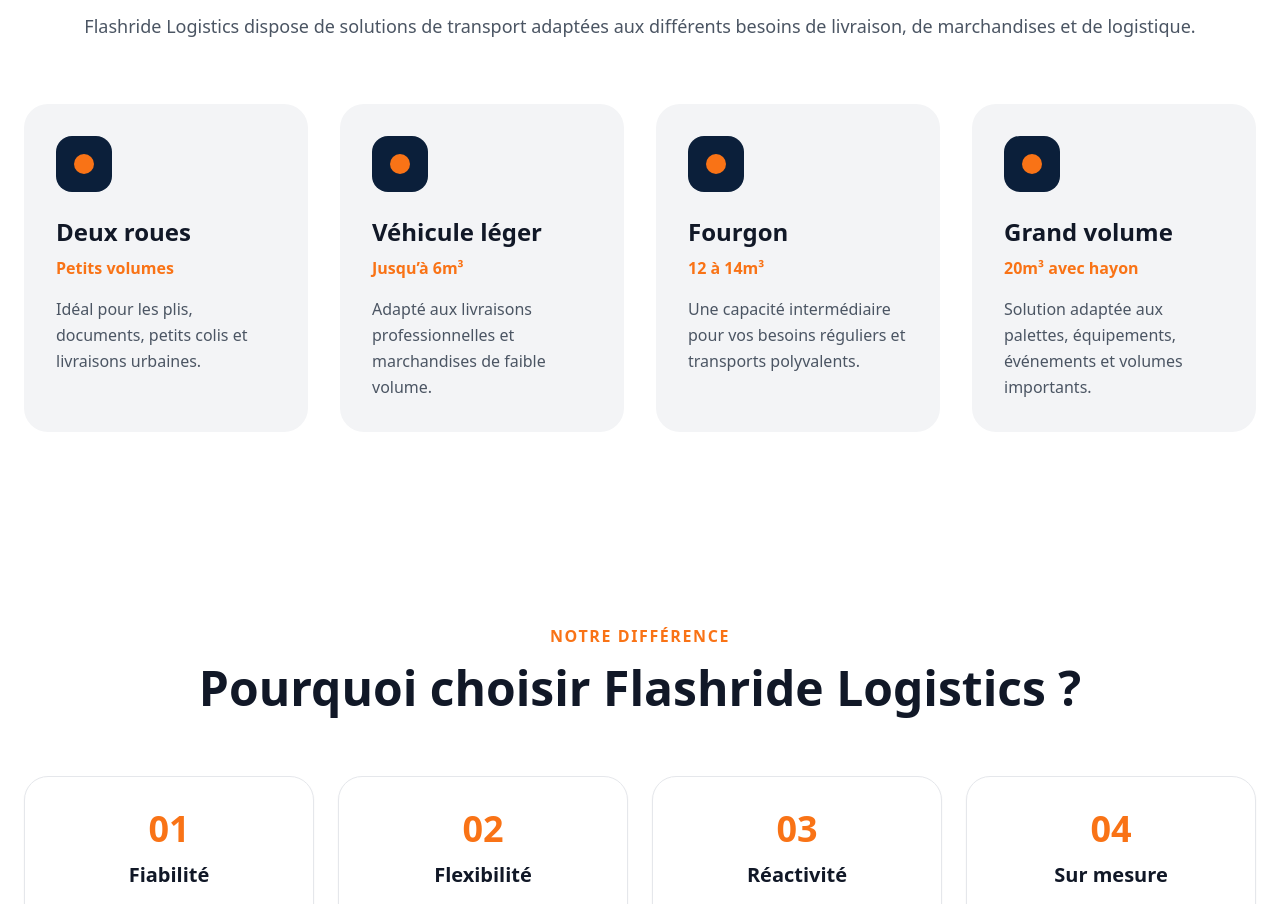
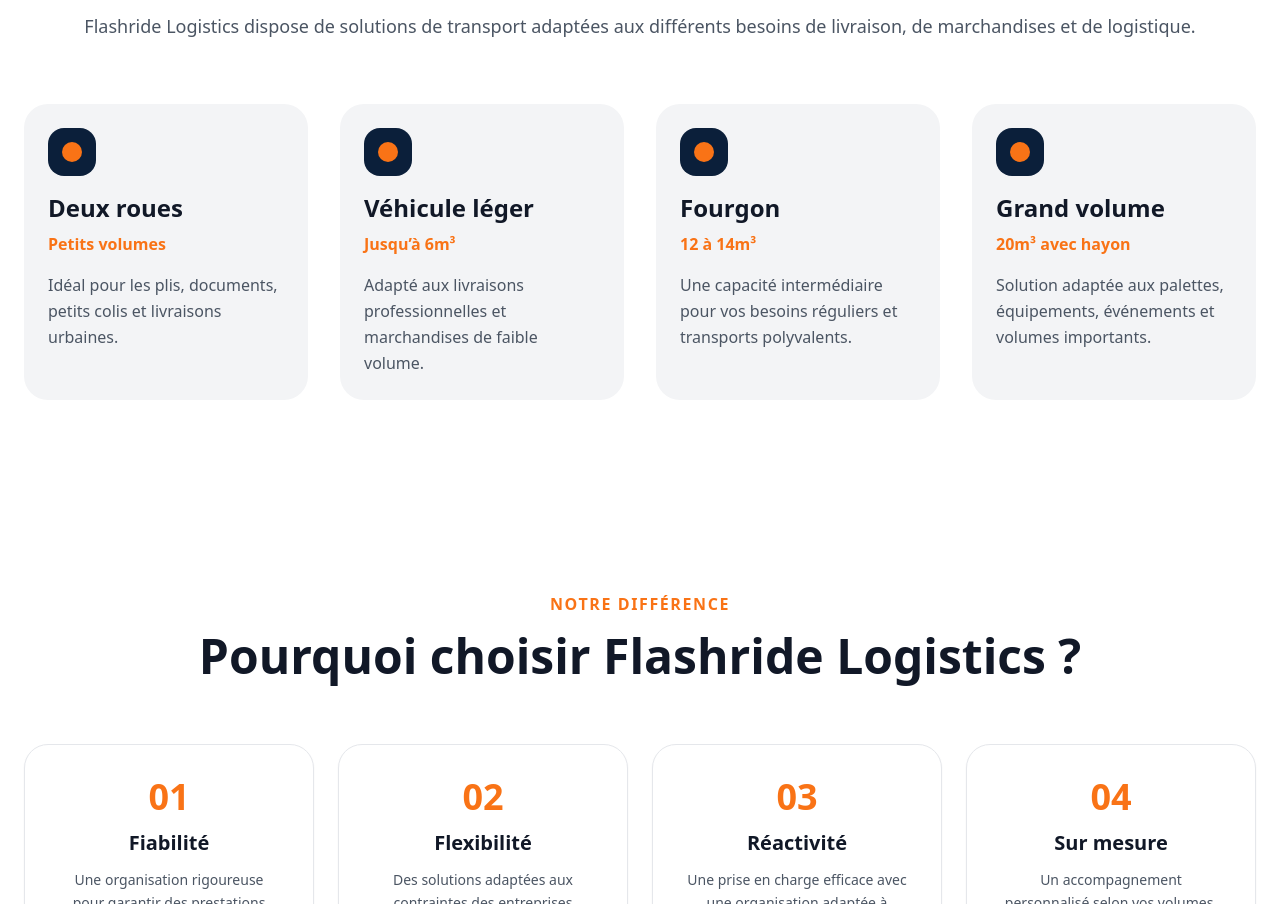
Before and after one commit to jasonvandommele-commits/flashride-logistics, a Next.js app: page / in a window 1280 px wide. Shown: the part 2266-3170 px from the top of the page. Built offline with nearby package versions, Linux system fonts and the light colour scheme.

Commit message:
Update page.jsx

```diff
--- a/app/page.jsx
+++ b/app/page.jsx
@@ -403,12 +403,11 @@ export default function FlashrideLogisticsWebsite() {
 
 
               <div
-                key={index}
-                className="bg-gray-100 rounded-3xl p-8 hover:shadow-xl transition"
-              >
+              key={index}
+              className="bg-gray-100 rounded-3xl p-6 hover:shadow-xl transition"
+            >
+              <div className="w-12 h-12 bg-[#0B1F3A] rounded-2xl mb-4 flex items-center justify-center">
 
-
-                <div className="w-14 h-14 bg-[#0B1F3A] rounded-2xl mb-6 flex items-center justify-center">
 
                   <div className="w-5 h-5 bg-orange-500 rounded-full"></div>
 
```
